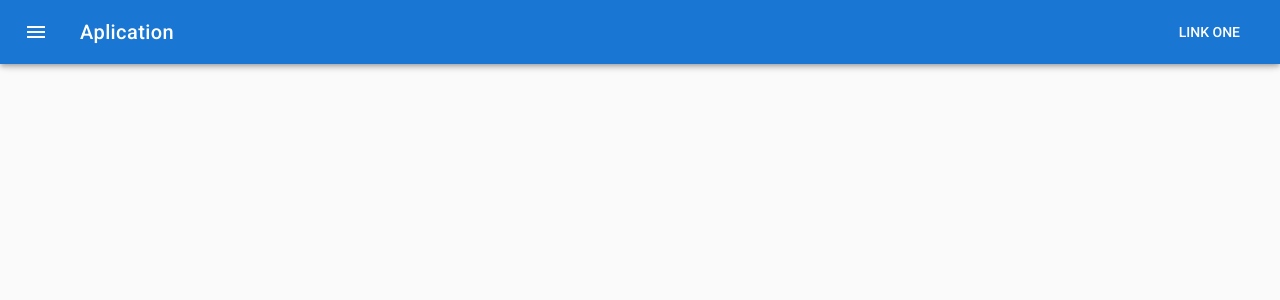
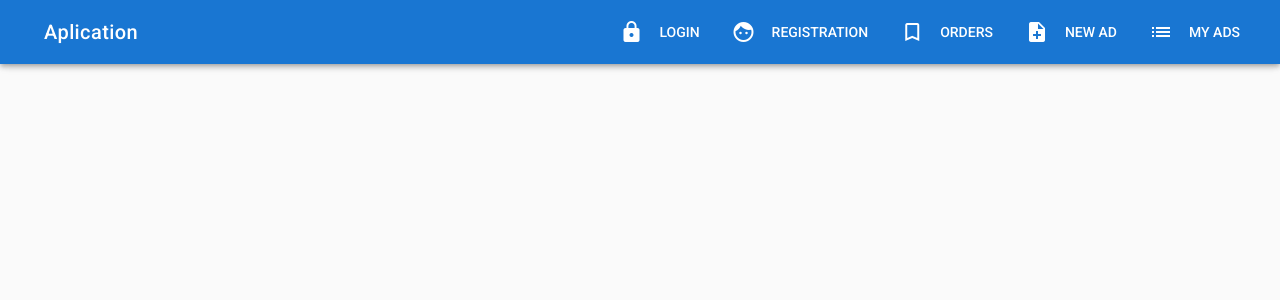
Before and after one commit to TatianaKrivonos/ad-project, a Vue app: page / in a window 1280 px wide. Shown: the top 300 px of the page. Built offline with nearby package versions, Linux system fonts and the light colour scheme.

Commit message:
добавление ссылок и адаптация

```diff
--- a/src/App.vue
+++ b/src/App.vue
@@ -1,12 +1,40 @@
 <template>
   <v-app>
-    <v-navigation-drawer app temporary></v-navigation-drawer>
+    <v-navigation-drawer app temporary v-model="drawer">
+      <v-list>
+        <v-list-tile
+          :to="link.url"
+          v-for="link of links"
+          :key="link.title"
+        >
+          <v-list-tile-action>
+            <v-icon>{{ link.icon }}</v-icon>
+          </v-list-tile-action>
+
+          <v-list-tile-content>
+            <v-list-tile-title v-text="link.title"></v-list-tile-title>
+          </v-list-tile-content>
+        </v-list-tile>
+      </v-list>
+    </v-navigation-drawer>
     <v-toolbar app color="primary" dark>
-      <v-toolbar-side-icon></v-toolbar-side-icon>
+      <v-toolbar-side-icon
+        @click="drawer = !drawer"
+        class="hidden-md-and-up"
+      >
+      </v-toolbar-side-icon>
       <v-toolbar-title>Aplication</v-toolbar-title>
       <v-spacer></v-spacer>
       <v-toolbar-items class="hidden-sm-and-down">
-        <v-btn flat>Link One</v-btn>
+        <v-btn
+          flat
+          v-for="link of links"
+          :key="link.title"
+          :to="link.url"
+        >
+          <v-icon left>{{ link.icon }}</v-icon>
+          {{ link.title }}
+        </v-btn>
       </v-toolbar-items>
     </v-toolbar>
     <v-content>
@@ -17,6 +45,17 @@
 
 <script>
 export default {
-
+  data () {
+    return {
+      drawer: false,
+      links: [
+        {title: 'Login', icon: 'lock', url: '/login'},
+        {title: 'Registration', icon: 'face', url: '/registration'},
+        {title: 'Orders', icon: 'bookmark_border', url: '/orders'},
+        {title: 'New ad', icon: 'note_add', url: '/new'},
+        {title: 'My ads', icon: 'list', url: '/list'}
+      ]
+    }
+  }
 }
 </script>
```
